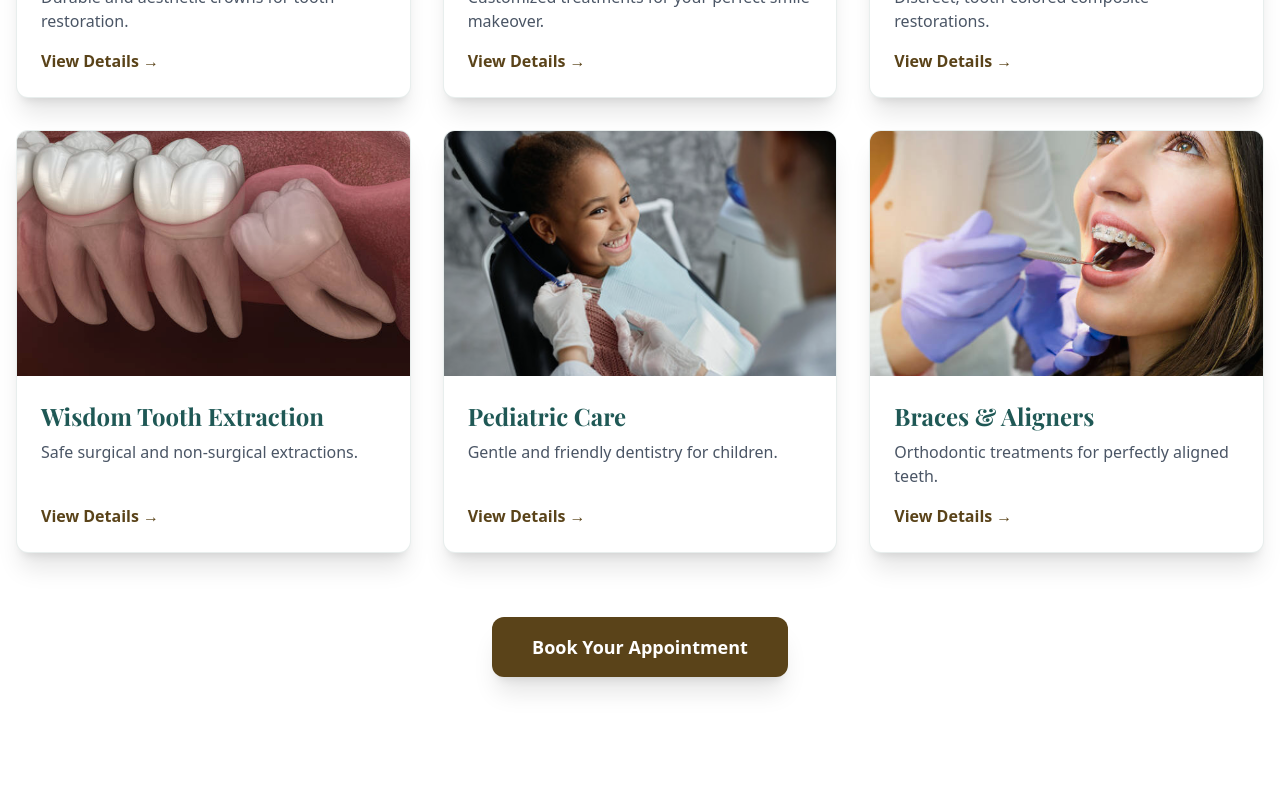
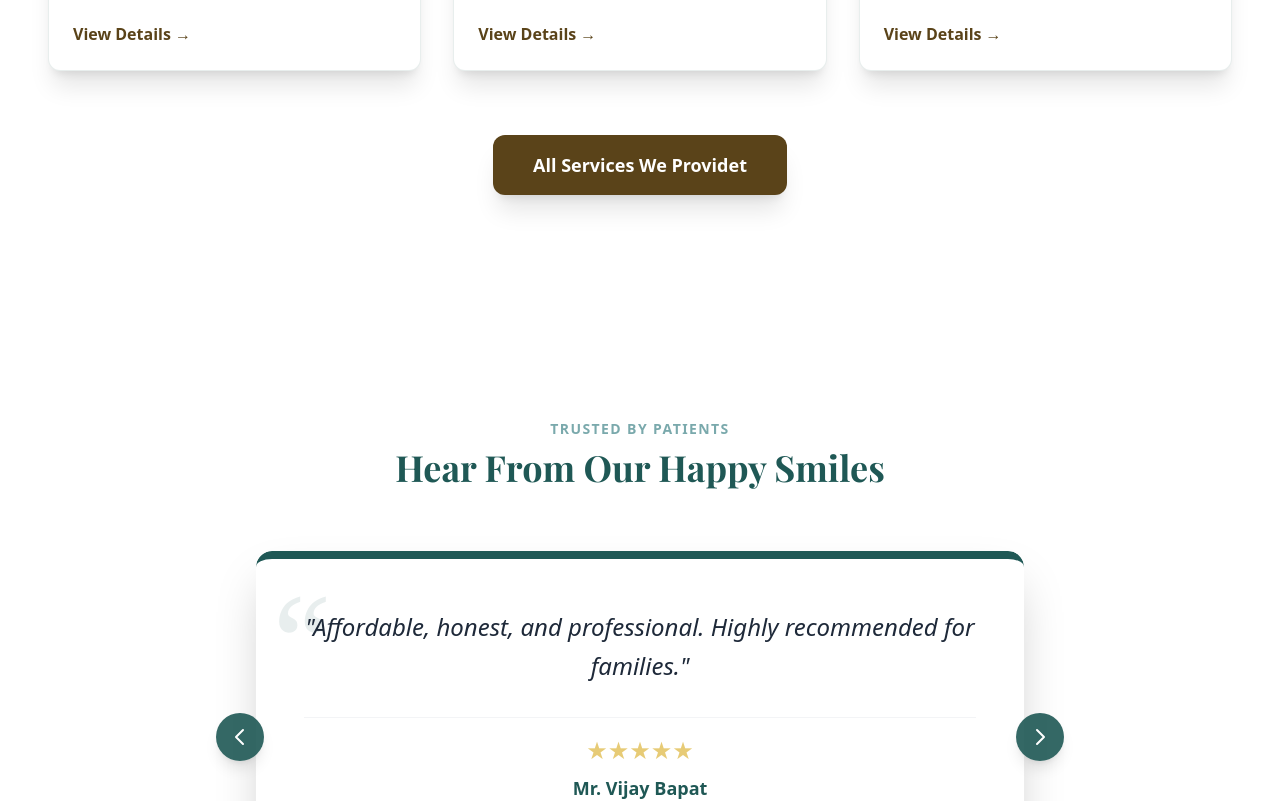
Before and after one commit to mrrammorkhandikar/DrBushramirza, a Next.js app: page / in a window 1280 px wide. Shown: the part 2640-3441 px from the top of the page. Built offline with nearby package versions, Linux system fonts and the light colour scheme.

Commit message:
Update ContactForm and ServicesGrid

```diff
--- a/src/components/ContactForm.tsx
+++ b/src/components/ContactForm.tsx
@@ -82,23 +82,9 @@ const ContactForm = () => {
                         {/* Map Snippet */}
                         <div className="h-48 rounded-lg overflow-hidden shadow-md">
                             <iframe
-                                src="https://maps.google.com/maps?q=Pune,India&output=embed"
+                                src="https://www.google.com/maps/embed?pb=!1m18!1m12!1m3!1d3222.1305883957775!2d73.88630324631445!3d18.48564629574462!2m3!1f0!2f0!3f0!3m2!1i1024!2i768!4f13.1!3m3!1m2!1s0x3bc2ebac96f3f173%3A0x858d83b2369d312!2sDr%20Bushra&#39;s%20Dental%20Care!5e0!3m2!1sen!2sin!4v1759553231418!5m2!1sen!2sin"
                                 width="100%"
                                 height="100%"
-                                style={{ border: 0 }}
-                                allowFullScreen={false}
-                                loading="lazy"
-                                aria-hidden="false"
-                                tabIndex={0}
-                            ></iframe>
-                        </div>
-
-                        {/* Map Snippet */}
-                        <div className="mt-12 rounded-lg overflow-hidden shadow-xl">
-                            <iframe
-                                src="https://www.google.com/maps/embed?pb=!1m16!1m12!1m3!1d30271.956974401706!2d73.86107066512967!3d18.48390281117315!2m3!1f0!2f0!3f0!3m2!1i1024!2i768!4f13.1!2m1!1sDr%20Bushra%20Mirza%20Dentist%20Lulla%20Nagar-Wanowrie%2C%20Pune!5e0!3m2!1sen!2sin!4v1759552013049!5m2!1sen!2sin"
-                                width="100%"
-                                height="450"
                                 style={{ border: 0 }}
                                 allowFullScreen={false}
                                 loading="lazy"
--- a/src/components/ServicesGrid.tsx
+++ b/src/components/ServicesGrid.tsx
@@ -14,21 +14,19 @@ const services = [
     { title: 'Dental Crowns', slug: 'dental-crowns', description: 'Durable and aesthetic crowns for tooth restoration.', imgSrc: '/Images/Services/DentalCrowns.jpg' },
     { title: 'Smile Designing', slug: 'smile-designing', description: 'Customized treatments for your perfect smile makeover.', imgSrc: '/Images/Services/SmileDesigning.webp' },
     { title: 'Fillings', slug: 'fillings', description: 'Discreet, tooth-colored composite restorations.', imgSrc: '/Images/Services/Fillings.webp' },
-    { title: 'Wisdom Tooth Extraction', slug: 'wisdom-tooth-extraction', description: 'Safe surgical and non-surgical extractions.', imgSrc: '/Images/Services/WisdomToothExtraction.jpg' },
-    { title: 'Pediatric Care', slug: 'pediatric-care', description: 'Gentle and friendly dentistry for children.', imgSrc: '/Images/Services/PediatricCare.jpg' },
-    { title: 'Braces & Aligners', slug: 'braces-and-aligners', description: 'Orthodontic treatments for perfectly aligned teeth.', imgSrc: '/Images/Services/Braces.jpg' },
+
 ];
 
 const ServicesGrid: React.FC = () => {
     return (
-        <section className="py-20 bg-neutralGray/50">
+        <section className="py-20 bg-neutralGray/50 px-4">
             <div className="container mx-auto px-4 text-center mb-12">
                 <h2 className="text-4xl font-bold text-primary mb-2">Comprehensive Dental Care</h2>
                 <p className="text-lg text-gray-700 max-w-3xl mx-auto">From routine checkups to specialized treatments, we cover all your dental needs with precision and care.</p>
             </div>
 
             {/* Responsive Grid Layout */}
-            <div className="container mx-auto px-4">
+            <div className="container mx-auto px-8">
                 <div className="grid grid-cols-1 sm:grid-cols-2 lg:grid-cols-3 gap-8">
                     {services.map((service, index) => (
                         <motion.div
@@ -45,10 +43,10 @@ const ServicesGrid: React.FC = () => {
 
             <div className="text-center mt-16">
                 <Link
-                    href="/contact"
+                    href="/services"
                     className="inline-flex items-center justify-center bg-brownAccent text-white px-10 py-4 rounded-xl shadow-xl hover:bg-goldAccent transition transform hover:scale-[1.02] duration-300 font-semibold text-lg"
                 >
-                    Book Your Appointment
+                    All Services We Providet
                 </Link>
             </div>
         </section>
```
